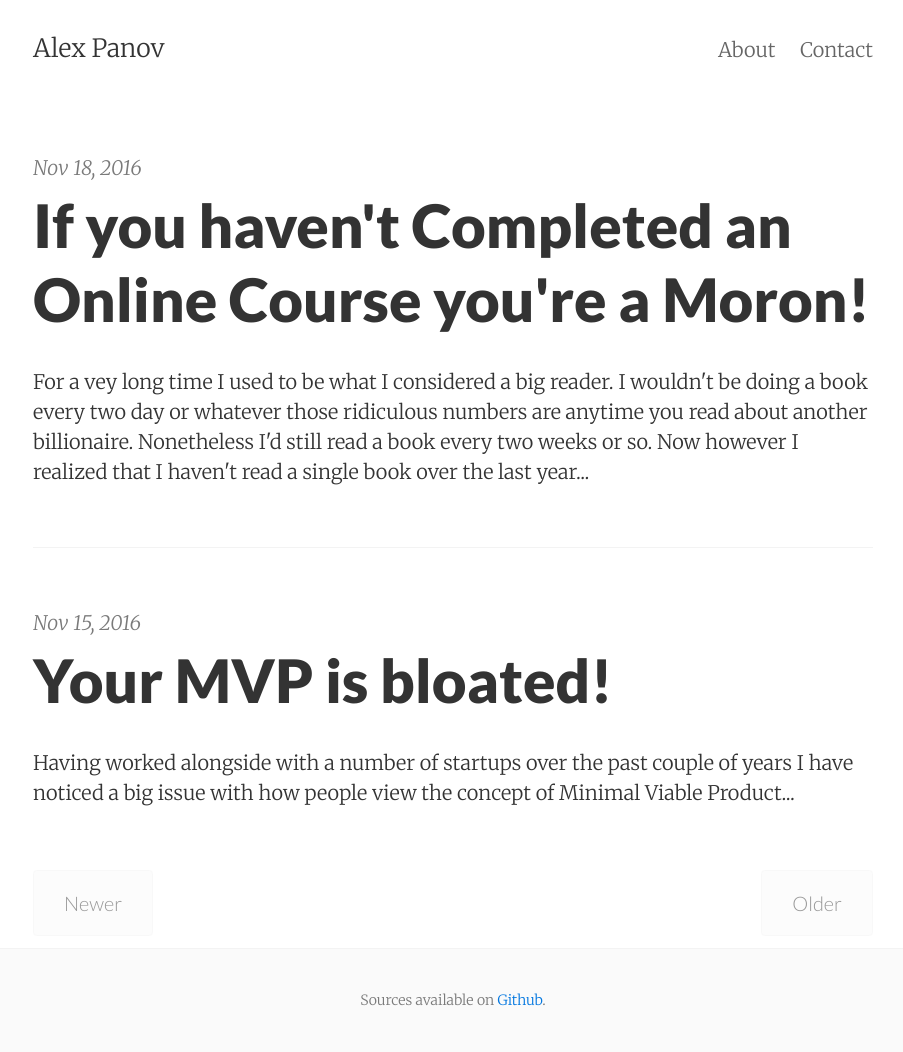
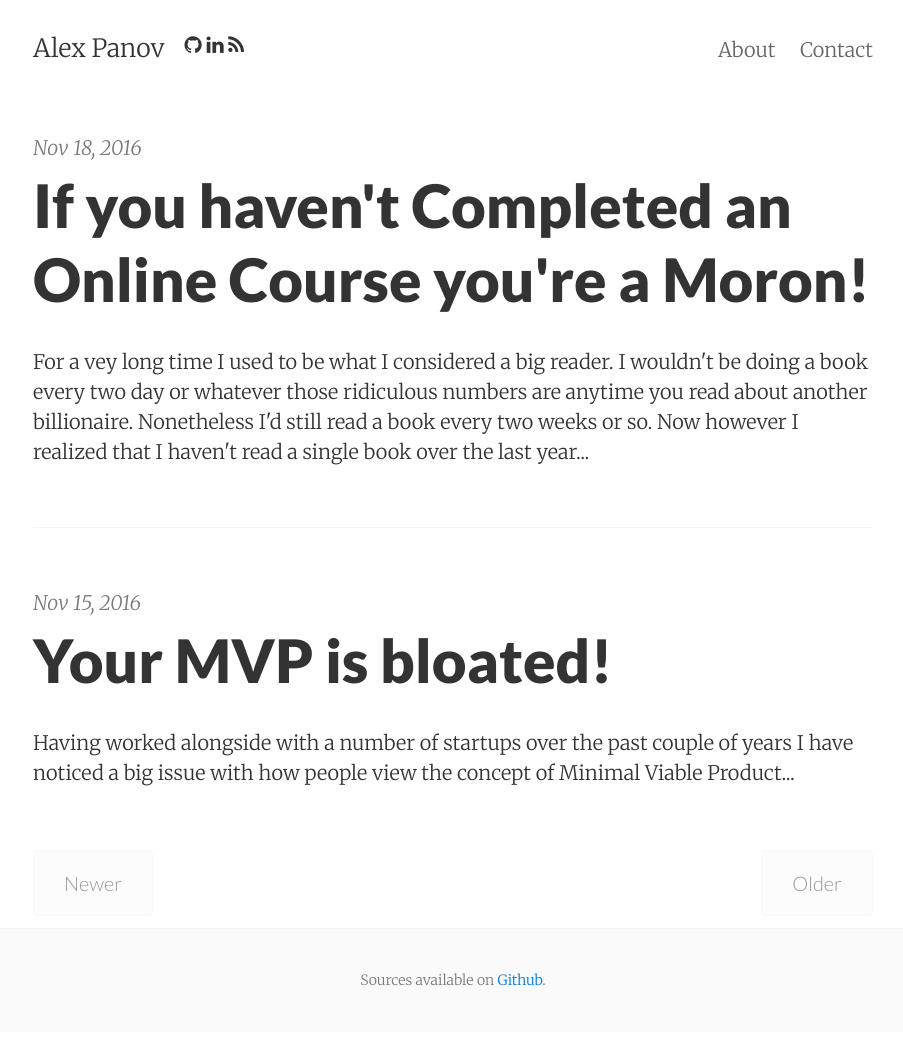
Before and after one commit to jeromeheuze/alexpanov.github.io, a Jekyll site: the page built from index.html, in a window 1280 px wide. Shown: the whole page, without its empty margins (187-1090 px from the left). Built offline with Jekyll 4.4.1, drawn with Linux system fonts in a browser that asks for light colours; the list of posts is cut into pages by our own code.

Commit message:
Add social icons

```diff
--- a/_config.yml
+++ b/_config.yml
@@ -15,7 +15,7 @@ google_verification:
 animated:             false
 show_related_posts:   false
 show_post_footers:    false
-show_social_icons:    false
+show_social_icons:    true
 ajaxify_contact_form: false
 
 # Disqus post comments
@@ -34,7 +34,7 @@ bitbucket_username:
 stackoverflow_id:
 twitter_username:
 google_plus_id:
-linkedin_username:
+linkedin_username: alexpanov
 angellist_username:
 medium_id:
 bitcoin_url:
@@ -42,7 +42,7 @@ paypal_url:
 flattr_button:
 
 # Post sharing icons
-show_sharing_icons: false
+show_sharing_icons: true
 share_text: 'Share this post!'
 # Change to 'true' to enable individual icons
 share_facebook: true
--- a/_includes/head.html
+++ b/_includes/head.html
@@ -15,9 +15,6 @@
     <!-- Fonts -->
     <link href='//fonts.googleapis.com/css?family=Merriweather:900,900italic,300,300italic' rel='stylesheet' type='text/css'>
     <link href='//fonts.googleapis.com/css?family=Lato:900,300' rel='stylesheet' type='text/css'>
-    {% if site.show_social_icons or site.show_sharing_icons %}
-      <link href="//maxcdn.bootstrapcdn.com/font-awesome/4.4.0/css/font-awesome.min.css" rel="stylesheet">
-    {% endif %}
 
     <!-- Verifications -->
     {% if site.google_verification %}
--- a/_includes/header.html
+++ b/_includes/header.html
@@ -2,13 +2,13 @@
   <div class="mt2 wrap">
     <div class="measure">
       <a href="{{ site.url }}" class="site-title">{{ site.title }}</a>
+      {% if site.show_social_icons %}
+        {% include social_links.html %}
+      {% endif %}
       <nav class="site-nav">
         {% include navigation.html %}
       </nav>
       <div class="clearfix"></div>
-      {% if site.show_social_icons %}
-        {% include social_links.html %}
-      {% endif %}
     </div>
   </div>
 </header>
--- a/_includes/share_on_twitter.html
+++ /dev/null
@@ -1,4 +0,0 @@
-If you liked this post, you can
-<a href="https://twitter.com/intent/tweet?url={{ site.url }}{{ page.url }}&text={{ page.title }}&via=joshualande"
-   target="_blank">
-  share it with your followers</a>
--- a/_includes/social_links.html
+++ b/_includes/social_links.html
@@ -1,13 +1,14 @@
-<div class="social-icons">
-  <div class="social-icons-right">
 {% if site.github_username %}
   <a class="fa fa-github" href="https://github.com/{{ site.github_username }}"></a>
 {% endif %}
-    {% if site.bitbucket_username %}
-      <a class="fa fa-bitbucket" href="https://bitbucket.org/{{ site.bitbucket_username }}"></a>
+{% if site.linkedin_username %}
+  <a class="fa fa-linkedin" href="https://www.linkedin.com/in/{{ site.linkedin_username }}"></a>
 {% endif %}
 {% if site.stackoverflow_id %}
   <a class="fa fa-stack-overflow" href="https://stackoverflow.com/users/{{ site.stackoverflow_id }}"></a>
+{% endif %}
+{% if site.bitbucket_username %}
+  <a class="fa fa-bitbucket" href="https://bitbucket.org/{{ site.bitbucket_username }}"></a>
 {% endif %}
 <a class="fa fa-rss" href="{{ "/feed.xml" | prepend: site.baseurl }}"></a>
 {% if site.twitter_username %}
@@ -16,29 +17,9 @@
 {% if site.google_plus_id %}
   <a class="fa fa-google-plus" href="https://plus.google.com/{{ site.google_plus_id }}/posts"></a>
 {% endif %}
-    {% if site.email %}
-      <a class="fa fa-envelope" href="mailto:{{ site.email }}"></a>
-    {% endif %}
-    {% if site.linkedin_username %}
-      <a class="fa fa-linkedin" href="https://www.linkedin.com/in/{{ site.linkedin_username }}"></a>
-    {% endif %}
 {% if site.angellist_username %}
   <a class="fa fa-angellist" href="https://angel.co/{{ site.angellist_username }}"></a>
 {% endif %}
 {% if site.medium_id %}
   <a class="fa fa-medium" href="https://medium.com/{{ site.medium_id }}"></a>
 {% endif %}
-  </div>
-  <div class="right">
-    {% if site.bitcoin_url %}
-      <a class="fa fa-bitcoin" href="{{ site.bitcoin_url }}"></a>
-    {% endif %}
-    {% if site.paypal_url %}
-      <a class="fa fa-paypal" href="{{ site.paypal_url }}"></a>
-    {% endif %}
-    {% if site.flattr_button %}
-      {{ site.flattr_button }}
-    {% endif %}
-  </div>
-</div>
-<div class="clearfix"></div>
--- a/_sass/_header.scss
+++ b/_sass/_header.scss
@@ -1,6 +1,5 @@
 .site-header {
   padding-top: $space-1;
-  padding-bottom: $space-2;
 }
 
 .site-header a {
@@ -12,6 +11,7 @@
 
 .site-header .site-title {
   font-size: $h2;
+  margin-right: 1rem;
 }
 
 .site-nav {
```
Lines whose indentation alone changed are shown as unchanged.
